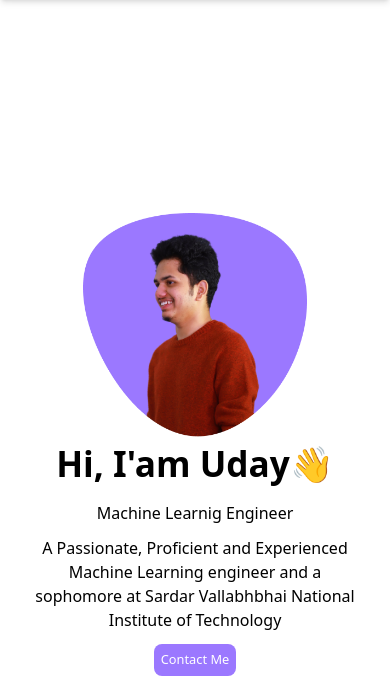
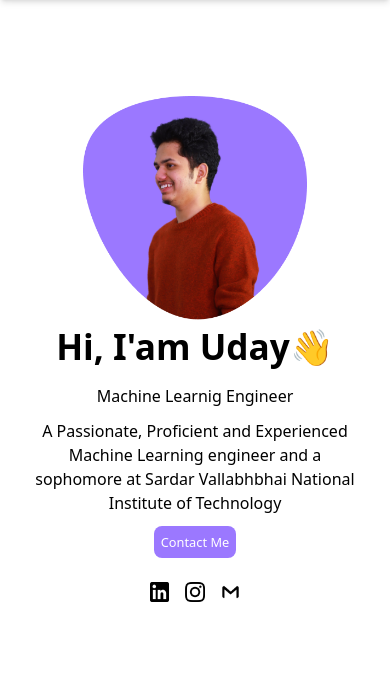
Before and after one commit to UdayNavapet/Portfolio, a plain HTML site: page index.html in a window 390 px wide. Shown: the top 697 px of the page. Drawn offline with nearby package versions, Linux system fonts and the light colour scheme.

Commit message:
fully responsive of three sections and added links to icons

```diff
--- a/index.html
+++ b/index.html
@@ -62,10 +62,10 @@
                             <img src="images/linkedin-logo_icon.png" alt="">
                         </div>
                         <div class="home-icons">
-                            <img src="images/instagram_icon.png" alt="">
+                            <a href="https://instagram.com/_udaykiran_reddy" target="_blank"><img src="images/instagram_icon.png" alt=""></a>
                         </div>
                         <div class="home-icons">
-                            <img src="images/gmail_icon.png" alt="">
+                            <a href="mailto:uday.navpet@gmail.com"><img src="images/gmail_icon.png" alt=""></a>
                         </div>
                     </div>
                     <div class="home-matter">
@@ -111,11 +111,11 @@
                             every project, ensuring the highest level of accuracy
                             and efficiency</p>
                         <div class="profile-icons">
-                            <a href="https://seabeepraveen.github.io/My-Protfolio/" target="_blank"><img src="images/internet_icon.png" alt=""></a>
+                            <a href="https://udaynavapet.github.io/Portfolio/" target="_blank"><img src="images/internet_icon.png" alt=""></a>
                             <a href="mailto:uday.navpet@gmail.com"><img src="images/gmail_icon.png" alt=""></a>
-                            <a href="https://www.linkedin.com/in/praveen-cb/" target="_blank"><img src="images/linkedin-logo_icon.png" alt=""></a>
-                            <a href="https://github.com/seabeePraveen" target="_blank"><img src="images/github_icon.png" alt=""></a>
-                            <a href="https://instagram.com/praveen_nonsense" target="_blank"><img src="images/instagram_icon.png" alt=""></a>
+                            <a href="" target="_blank"><img src="images/linkedin-logo_icon.png" alt=""></a>
+                            <a href="https://github.com/UdayNavapet" target="_blank"><img src="images/github_icon.png" alt=""></a>
+                            <a href="https://instagram.com/_udaykiran_reddy" target="_blank"><img src="images/instagram_icon.png" alt=""></a>
                         </div>
                     </div>
                 </div>
--- a/main.css
+++ b/main.css
@@ -80,8 +80,8 @@ nav ul li a{
     list-style: none;
 }
 .home{
-    height: 100vh;
-    padding: 15rem 12rem 0rem 12rem;
+    height: 100%;
+    padding: 15rem 12rem 10rem 12rem;
 }
 .home-container{
     padding: 0 0 0 5rem;
@@ -268,7 +268,7 @@ nav ul li a{
 }
 @media(max-width:1300px){
     .home{
-        padding: 20% 8rem 0rem 6rem;
+        padding: 20% 8rem 10rem 6rem;
     }
 }
 @media(max-width:1245px){
@@ -284,12 +284,12 @@ nav ul li a{
 }
 @media(max-width:1140px){
     .home{
-        padding: 15rem 6rem 0 6rem;
+        padding: 15rem 6rem 10rem 6rem;
     }
 }
 @media(max-width:1100px){
     .home{
-        padding: 15rem 4rem 0 4rem;
+        padding: 15rem 4rem 10rem 4rem;
     }
 }
 @media(max-width: 1050px){
@@ -341,7 +341,7 @@ nav ul li a{
         font-size: 2.5rem;
     }
     .home{
-        padding: 15rem 2rem 0 2rem;
+        padding: 15rem 2rem 10rem 2rem;
     }
     .home-content h5,.home-content p{
         font-size: 1rem;
```
